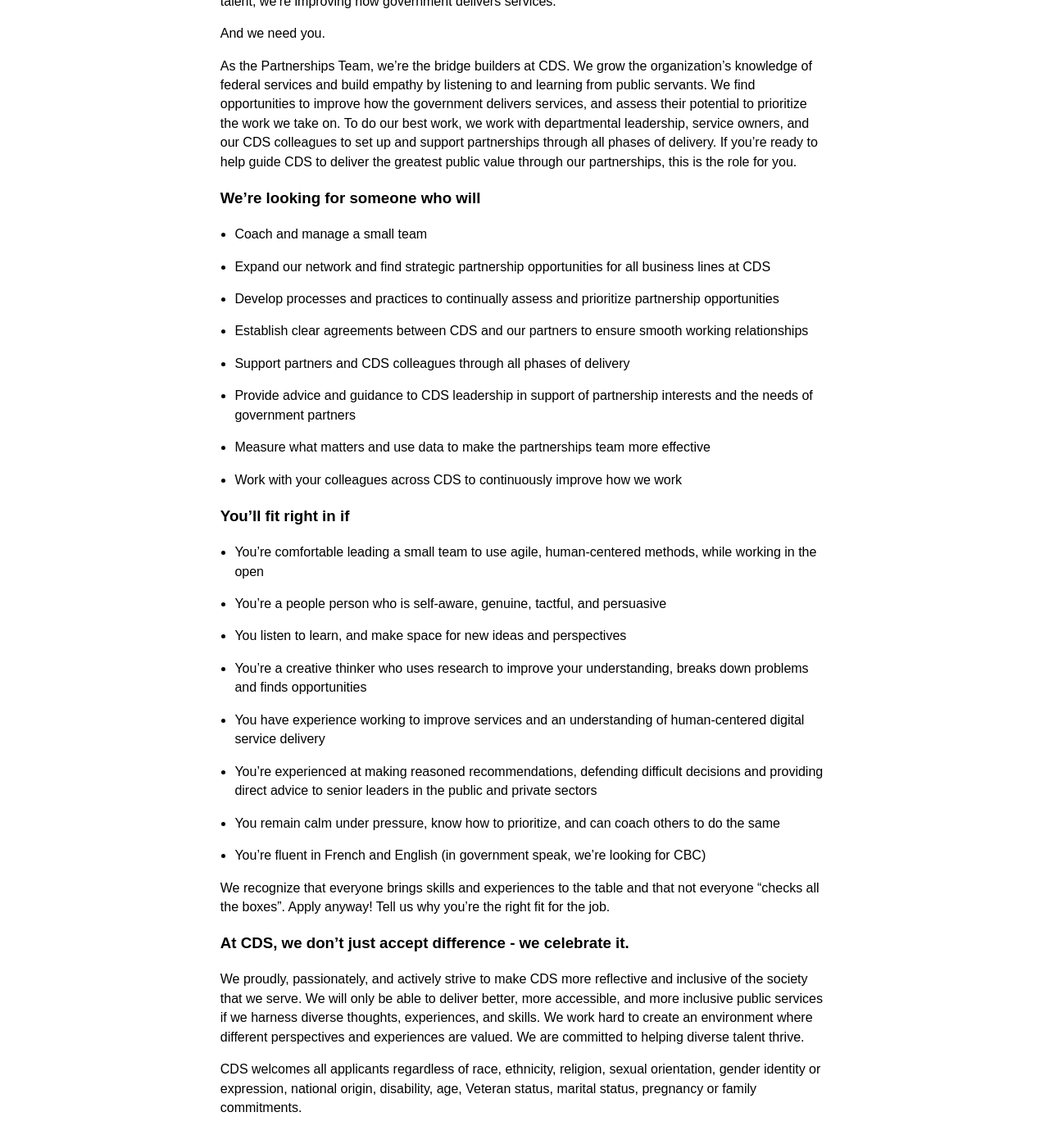
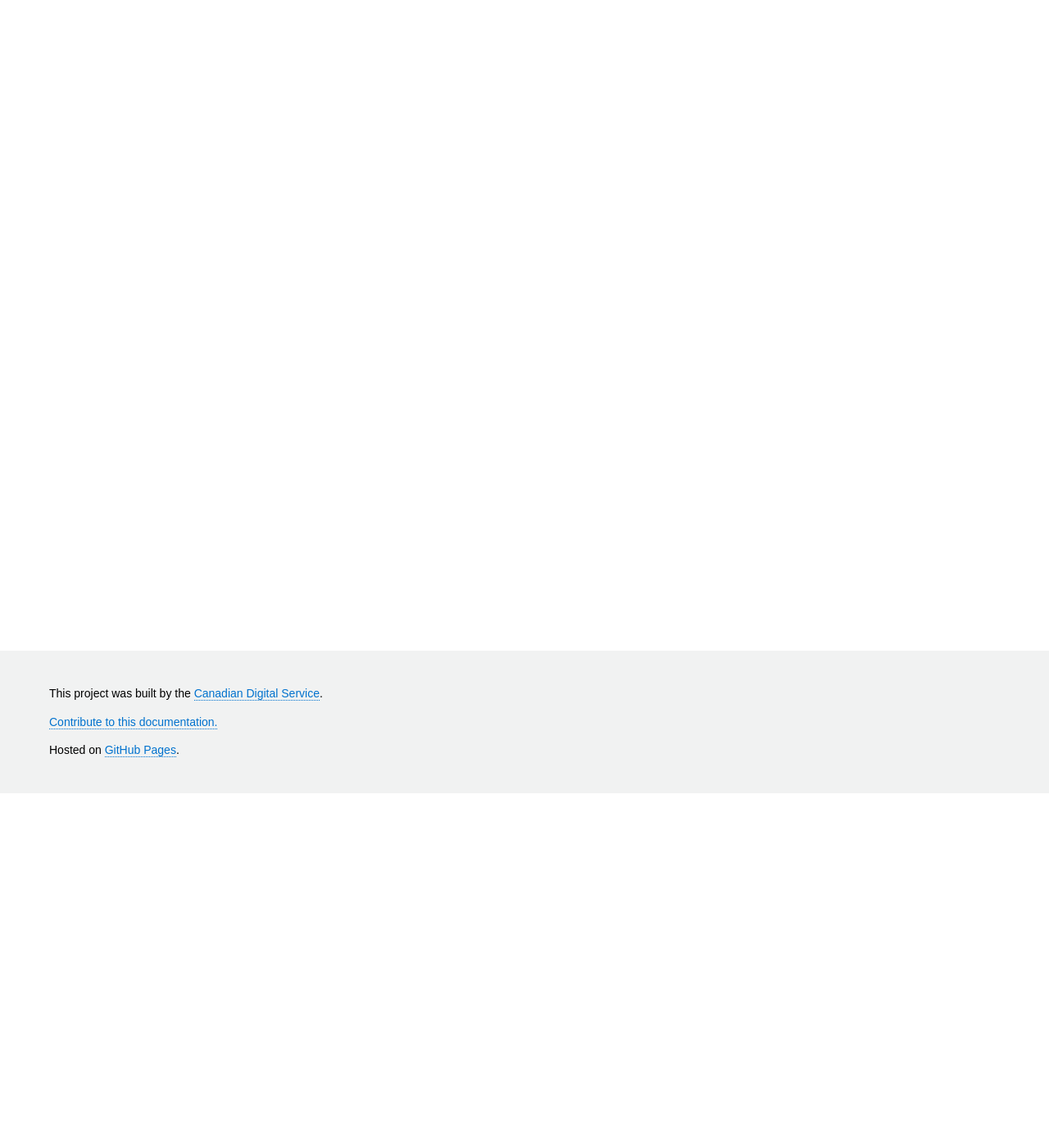
Before and after one commit to cds-snc/design, a Jekyll site: the page built from _pages/en/Job-posting/Head-of-Partnerships.md, in a window 1280 px wide and 1400 px high, scrolled down 432 px. Shown: the top 1396 px of the window at 82% size. Built offline with Jekyll 4.4.1, drawn with Linux system fonts in a browser that asks for light colours; some of the changed text lies outside the part shown.

Commit message:
Removing text from old page

```diff
--- a/_pages/en/Job-posting/Head-of-Partnerships.md
+++ b/_pages/en/Job-posting/Head-of-Partnerships.md
@@ -6,39 +6,3 @@ category: "Job Posting Samples"
 permalink: "/Head-of-Partnerships/"
 trans_url: "/Head-of-Partnerships-FR/"
 ---
-
-# We're hiring a Head of Partnerships
-_(Last used at CDS July 2019)_
-
-The Canadian Digital Service (CDS) works with federal departments to make government services simple and easy-to-use. We’re rethinking service design and delivery, and engaging the people who depend on services every step of the way. By working in the open and connecting partners with tools and talent, we’re improving how government delivers services.
-
-And we need you.
-
-As the Partnerships Team, we’re the bridge builders at CDS. We grow the organization’s knowledge of federal services and build empathy by listening to and learning from public servants. We find opportunities to improve how the government delivers services, and assess their potential to prioritize the work we take on. To do our best work, we work with departmental leadership, service owners, and our CDS colleagues to set up and support partnerships through all phases of delivery. If you’re ready to help guide CDS to deliver the greatest public value through our partnerships, this is the role for you.
-
-### We’re looking for someone who will
-- Coach and manage a small team
-- Expand our network and find strategic partnership opportunities for all business lines at CDS
-- Develop processes and practices to continually assess and prioritize partnership opportunities
-- Establish clear agreements between CDS and our partners to ensure smooth working relationships
-- Support partners and CDS colleagues through all phases of delivery
-- Provide advice and guidance to CDS leadership in support of partnership interests and the needs of government partners
-- Measure what matters and use data to make the partnerships team more effective
-- Work with your colleagues across CDS to continuously improve how we work
-
-### You’ll fit right in if
-- You’re comfortable leading a small team to use agile, human-centered methods, while working in the open
-- You’re a people person who is self-aware, genuine, tactful, and persuasive
-- You listen to learn, and make space for new ideas and perspectives
-- You’re a creative thinker who uses research to improve your understanding, breaks down problems and finds opportunities
-- You have experience working to improve services and an understanding of human-centered digital service delivery
-- You’re experienced at making reasoned recommendations, defending difficult decisions and providing direct advice to senior leaders in the public and private sectors
-- You remain calm under pressure, know how to prioritize, and can coach others to do the same
-- You’re fluent in French and English (in government speak, we’re looking for CBC)
-
-We recognize that everyone brings skills and experiences to the table and that not everyone “checks all the boxes”. Apply anyway! Tell us why you’re the right fit for the job.
-
-### At CDS, we don’t just accept difference - we celebrate it.
-We proudly, passionately, and actively strive to make CDS more reflective and inclusive of the society that we serve. We will only be able to deliver better, more accessible, and more inclusive public services if we harness diverse thoughts, experiences, and skills. We work hard to create an environment where different perspectives and experiences are valued. We are committed to helping diverse talent thrive.
-
-CDS welcomes all applicants regardless of race, ethnicity, religion, sexual orientation, gender identity or expression, national origin, disability, age, Veteran status, marital status, pregnancy or family commitments.
```
